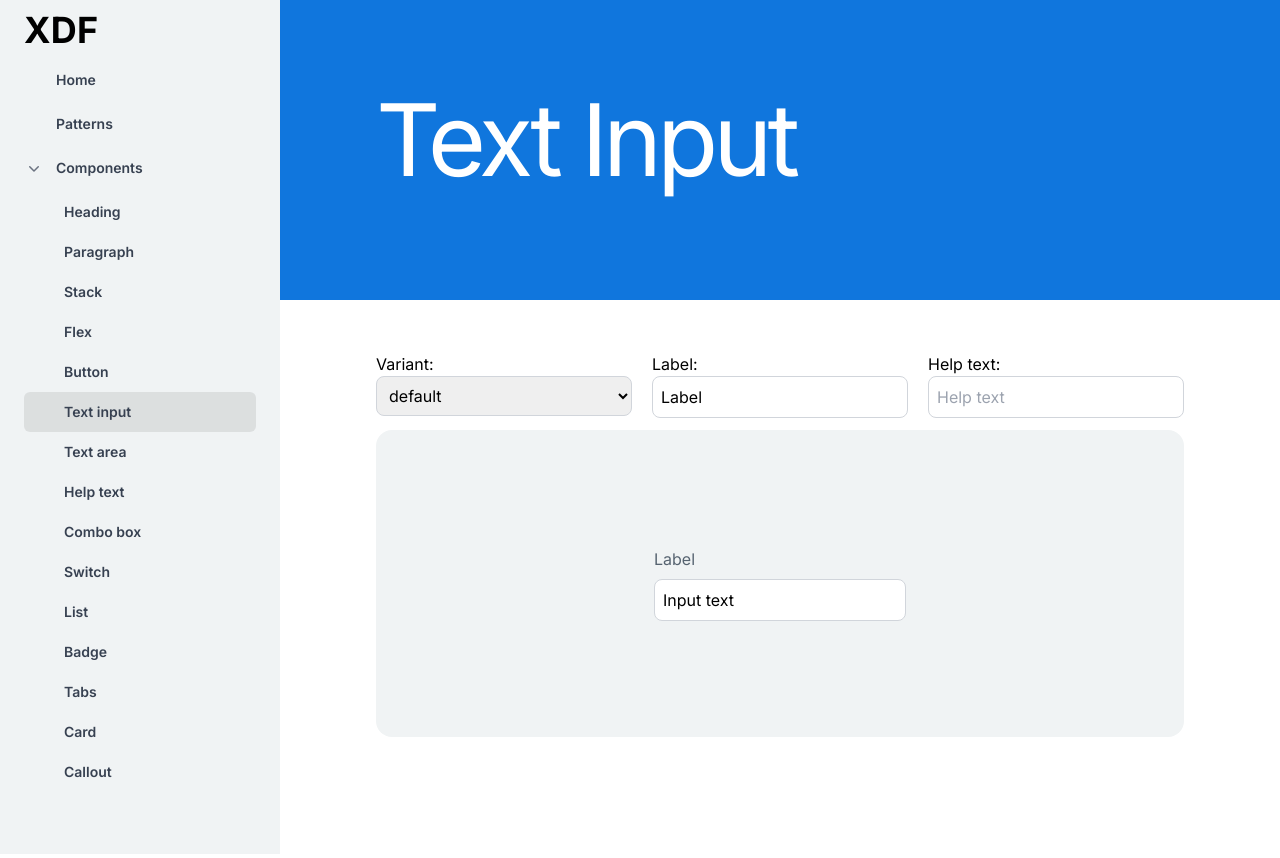
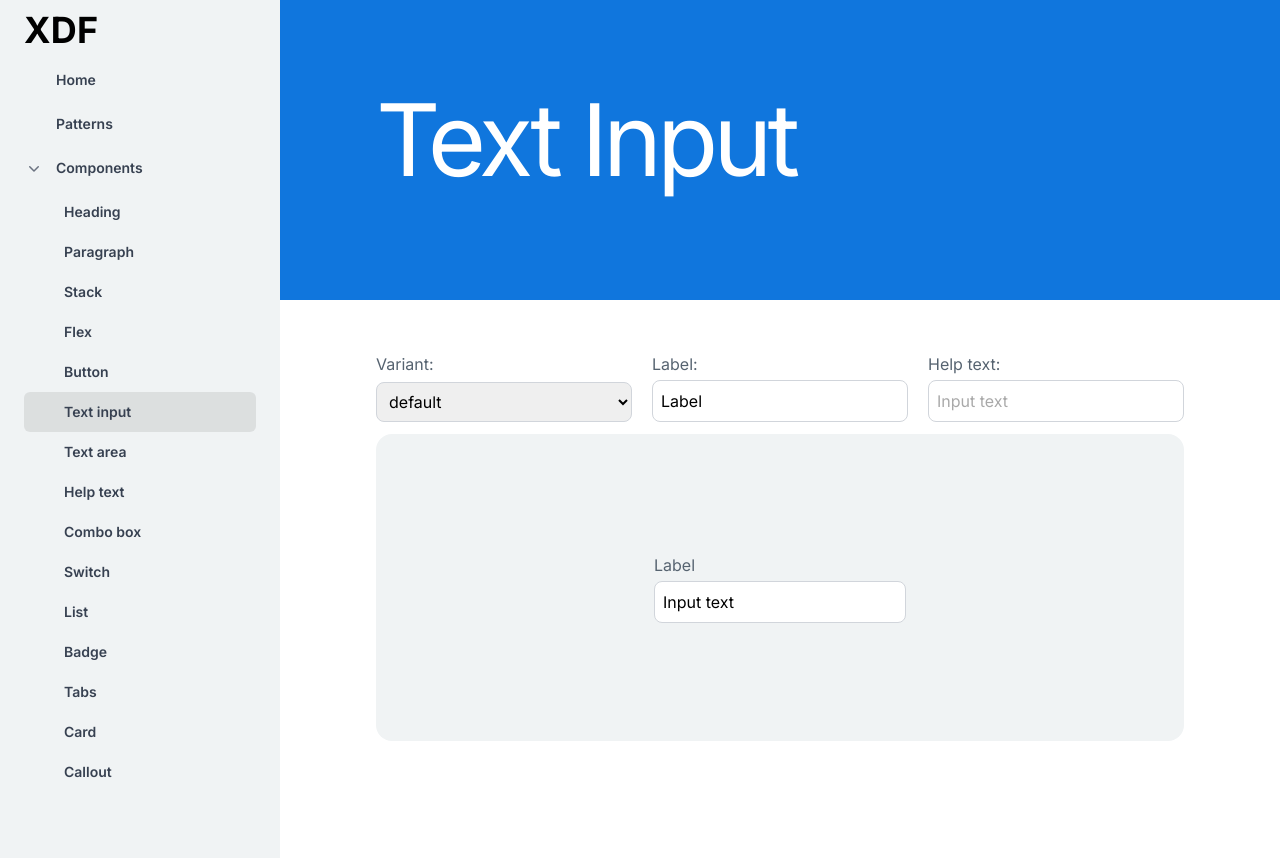
Before and after one commit to totisama/design-system, a Next.js app: page /components/text-input in a window 1280 px wide. Built offline with nearby package versions, Linux system fonts and the light colour scheme.

Commit message:
reuse input component

```diff
--- a/src/components/text-input/text-input-playground.tsx
+++ b/src/components/text-input/text-input-playground.tsx
@@ -31,8 +31,13 @@ export const TextInputPlayground = () => {
   return (
     <>
       <section className='flex gap-5 w-full'>
-        <div className='flex flex-col my-3 w-1/3'>
-          <label htmlFor='variant'>Variant:</label>
+        <div className='flex flex-col my-3 w-1/3 gap-1.5'>
+          <label
+            className='text-text-secondary'
+            htmlFor='variant'
+          >
+            Variant:
+          </label>
           <select
             id='variant'
             name='variant'
@@ -50,29 +55,26 @@ export const TextInputPlayground = () => {
           </select>
         </div>
         <div className='flex flex-col my-3 w-1/3'>
-          <label htmlFor='label'>Label:</label>
-          <input
+          <TextInput
             id='label'
-            name='label'
-            onChange={handleLabelChange}
             value={label}
-            placeholder='Label'
-            className='p-2 rounded-lg border border-gray-300 focus:outline-none focus:ring-2 focus:ring-gray-500 focus:border-transparent'
+            placeholder='Input text'
+            label={'Label:'}
+            onClick={handleLabelChange}
           />
         </div>
         <div className='flex flex-col my-3 w-1/3'>
-          <label htmlFor='helpText'>Help text:</label>
-          <input
+          <TextInput
             id='helpText'
-            name='helpText'
-            onChange={handleHelpTextChange}
             value={helpText}
-            placeholder='Help text'
-            className='p-2 rounded-lg border border-gray-300 focus:outline-none focus:ring-2 focus:ring-gray-500 focus:border-transparent'
+            placeholder='Input text'
+            label={'Help text:'}
+            onClick={handleHelpTextChange}
           />
         </div>
       </section>
       <Container>
+        <div className=''>
           <TextInput
             value={text}
             placeholder='Input text'
@@ -81,6 +83,7 @@ export const TextInputPlayground = () => {
             helpText={helpText}
             onClick={handleTextChange}
           />
+        </div>
       </Container>
     </>
   )
--- a/src/components/text-input/text-input.tsx
+++ b/src/components/text-input/text-input.tsx
@@ -4,11 +4,12 @@ import { type ChangeEvent } from 'react'
 export type TextInputVariants = 'default' | 'active' | 'error' | 'disabled'
 
 interface TextInputProps {
+  id?: string
   value: string
   label: string
   placeholder: string
-  helpText: string
-  variant: TextInputVariants
+  helpText?: string
+  variant?: TextInputVariants
   onClick?: (e: ChangeEvent<HTMLInputElement>) => void
 }
 
@@ -20,10 +21,11 @@ const variantClasses = {
 }
 
 export const TextInput = ({
+  id,
   label,
-  variant,
+  variant = 'default',
   placeholder,
-  helpText,
+  helpText = '',
   value,
   onClick,
 }: TextInputProps) => {
@@ -32,21 +34,21 @@ export const TextInput = ({
   const disabled = variant === 'disabled'
 
   return (
-    <div className='flex flex-col items-start gap-2'>
+    <div className='w-full flex flex-col items-start gap-1'>
       <label
         className='text-text-secondary'
-        htmlFor='input'
+        htmlFor={id}
       >
         {label}
       </label>
       <input
-        id='input'
-        name='input'
+        id={id}
+        name={id}
         value={value}
         onChange={onClick}
         placeholder={placeholder}
         disabled={disabled}
-        className={`p-2 rounded-lg border border-gray-300 ${variantStyle} focus:outline-none focus:ring-2 focus:ring-border-interactive focus:border-transparent placeholder:text-text-placeholder`}
+        className={`w-full p-2 rounded-lg border border-gray-300 ${variantStyle} focus:outline-none focus:ring-2 focus:ring-border-interactive focus:border-transparent placeholder:text-text-placeholder`}
       />
       {helpText && (
         <HelpText
```
Lines whose indentation alone changed are shown as unchanged.
